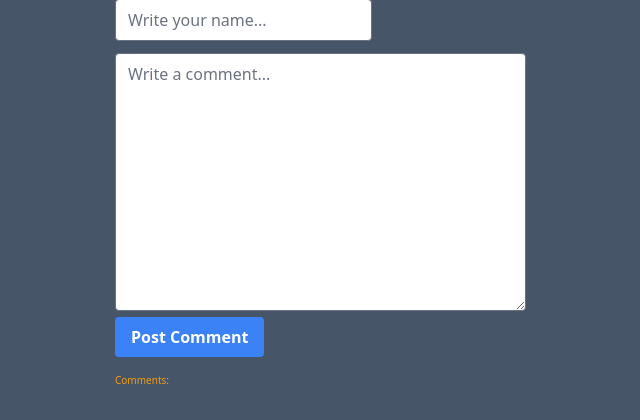
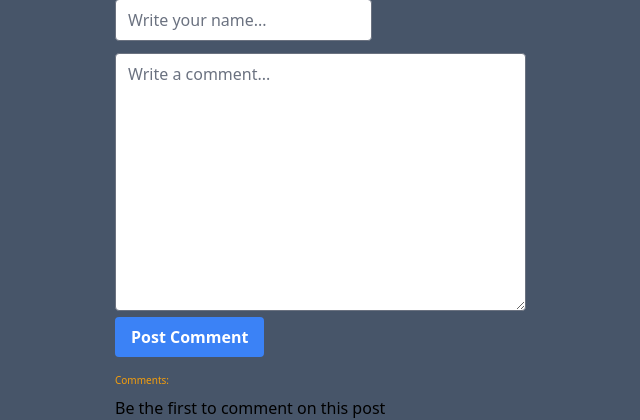
Before and after one commit to Oviemena/Blog, a Django app: page /post/5/ in a window 1280 px wide. Shown: the part 889-1309 px from the top of the page, without its empty margins (75-715 px from the left). Before the commit the page ends 1273 px from the top, so only its background shows below. Run offline with Django 5.2, Linux system fonts and the light colour scheme; data comes from the database, SQL or seed files in the repository; style sheets or scripts are compiled from the project's sources; some libraries are stand-ins or nearby versions.

Commit message:
modified the detail.html file

```diff
--- a/blog_app/templates/blog/detail.html
+++ b/blog_app/templates/blog/detail.html
@@ -34,12 +34,17 @@
     </form>
 
     <h3 class="text-[10px] text-amber-500 mb-2">Comments:</h3>
-    {% for comment in comments %}
+    {% if comments %}
+        {% for comment in comments %}
         <p class="font-serif text-slate-400">
             {{ comment.created_on }} - <b>{{ comment.author }}</b> wrote:
         </p>
         <p class="font-mono font-light mb-[-5px] mt-1 text-slate-300">
             {{ comment.body | linebreaksbr }}
         </p>
-    {% endfor %}
+        {% endfor %}
+    {% else %}
+    <p>Be the first to comment on this post</p>
+    {% endif %}
+
 {% endblock page_content %}
```
